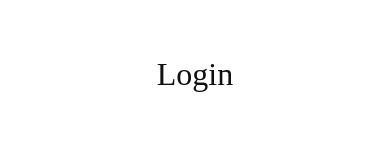
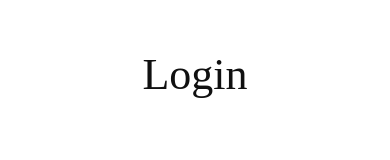
Before and after one commit to jmillangalvez/DailyHero, a React Native app: screen /Login in a window 390 px wide. Shown: the part 108-268 px from the top of the page. Built offline with nearby package versions, Linux system fonts and the light colour scheme.

Commit message:
UPDATE header fontsize

```diff
--- a/src/components/index.js
+++ b/src/components/index.js
@@ -7,3 +7,7 @@ export { default as PasswordInput } from './welcomeInputs/passwordInput';
 export { default as LoginButton } from './loginButton';
 export { default as RegisterButton } from './registerButton';
 export { default as FlexView } from './flexView';
+export { default as AppHeader } from './appHeader';
+export { default as GoldDisplay } from './goldDisplay';
+export { default as LevelDisplay } from './levelDisplay';
+export { default as UsernameDisplay } from './usernameDisplay';
--- a/src/components/welcomeHeader/styles.js
+++ b/src/components/welcomeHeader/styles.js
@@ -10,6 +10,6 @@ export const styles = StyleSheet.create({
   headerText: {
     color: colors.secondary,
     fontFamily: fonts.regular,
-    fontSize: fonts.xl
+    fontSize: fonts.xxl
   }
 });
```
